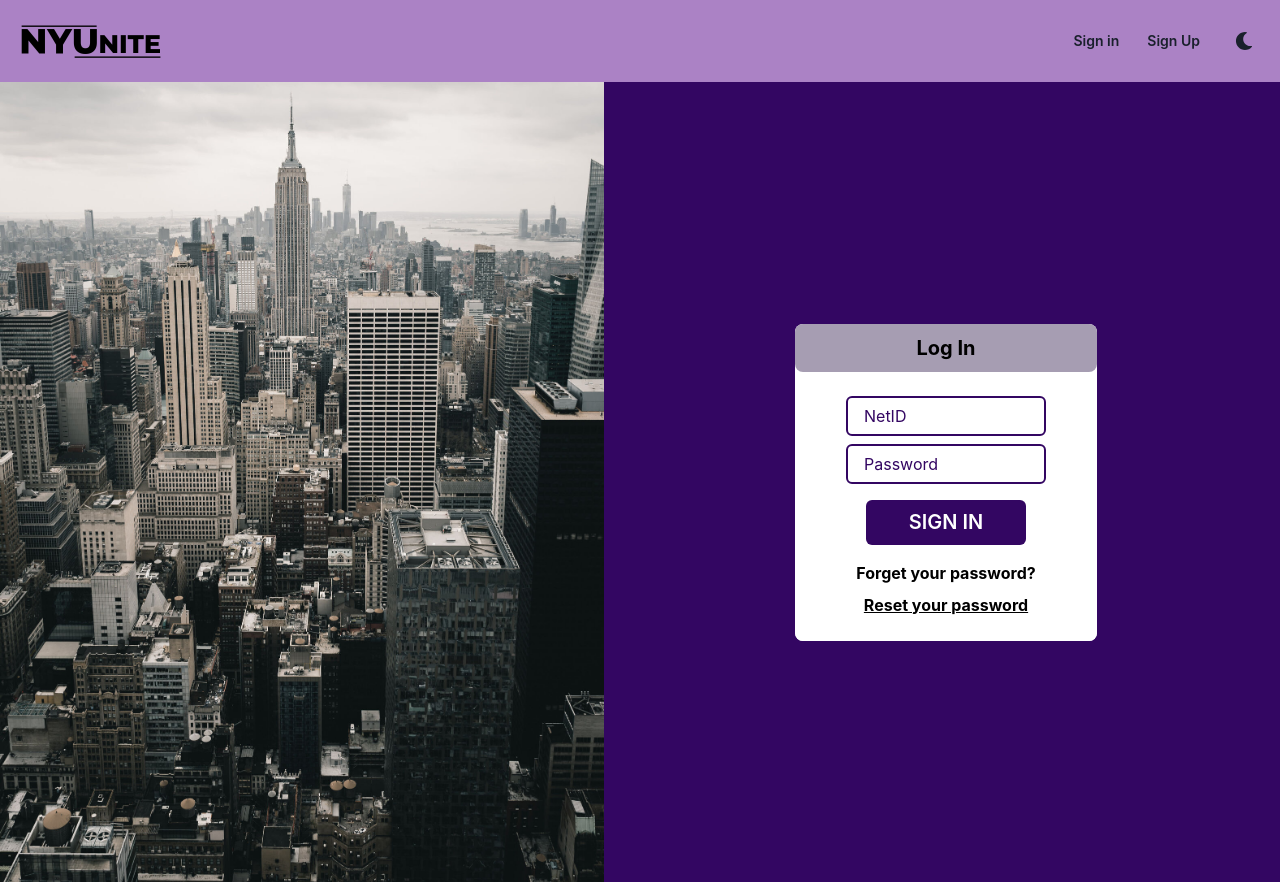
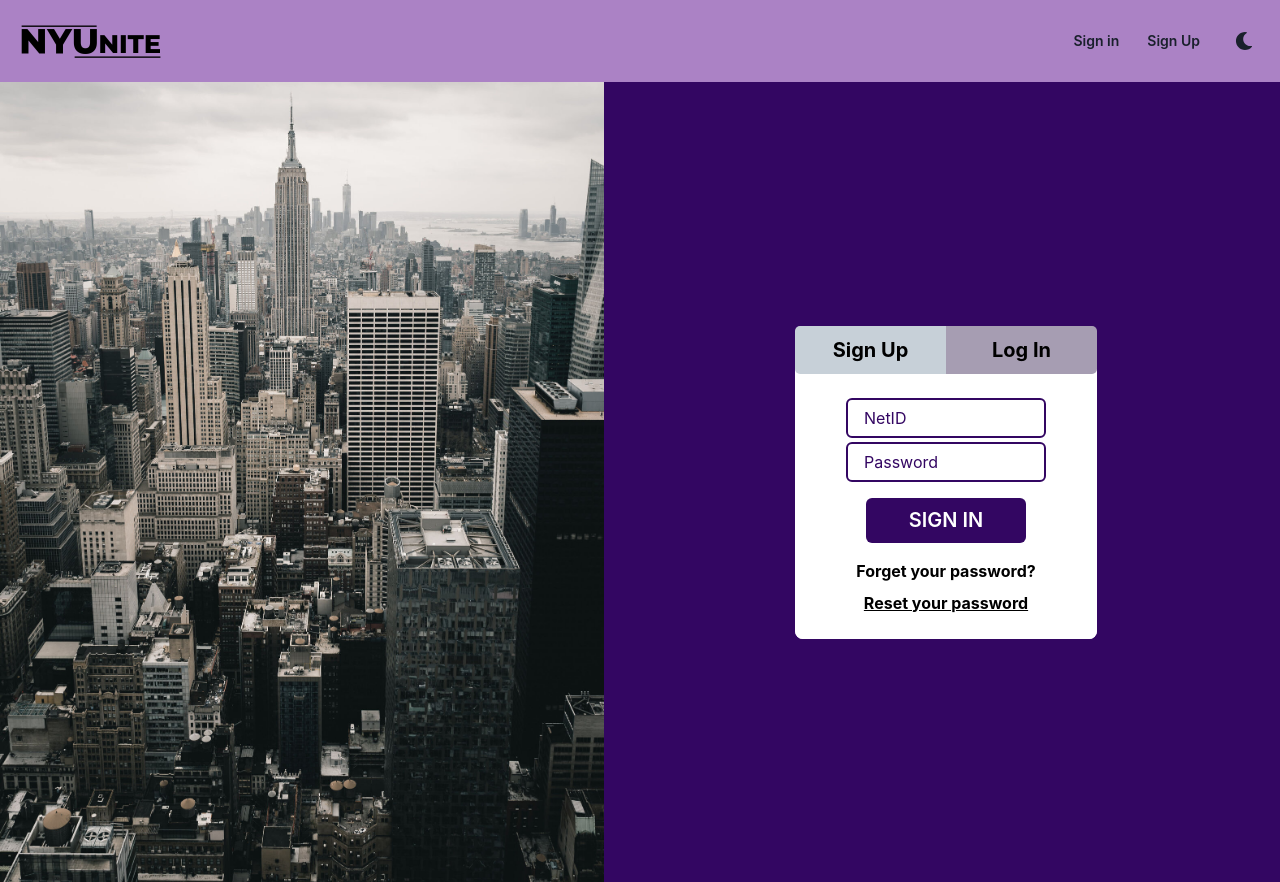
Before and after one commit to gcivil-nyu-org/S2022-Team-2-repo, a React (Create React App) app in the folder frontend/: page /login in a window 1280 px wide. Built offline with nearby package versions, Linux system fonts and the light colour scheme.

Commit message:
login UI and minor Navbar update

```diff
--- a/frontend/package.json
+++ b/frontend/package.json
@@ -15,7 +15,7 @@
     "react": "^17.0.2",
     "react-dom": "^17.0.2",
     "react-icons": "^3.11.0",
-    "react-router-dom": "^6.2.2",
+    "react-router-dom": "^5.3.0",
     "react-scripts": "^5.0.0",
     "web-vitals": "^0.2.4"
   },
--- a/frontend/src/App.js
+++ b/frontend/src/App.js
@@ -1,6 +1,6 @@
 import React from 'react';
 import { ChakraProvider, theme, Flex } from '@chakra-ui/react';
-import { BrowserRouter as Router } from 'react-router-dom';
+import { BrowserRouter as Router, Route, Switch } from 'react-router-dom';
 import NavBarApp from './components/layout/NavBarApp';
 import HomePage from './views/app/HomePage';
 import Authenticate from './views/authentication/Authenticate';
@@ -8,14 +8,28 @@ import Authenticate from './views/authentication/Authenticate';
 function App() {
   return (
     <ChakraProvider theme={theme}>
-      <div className="App">
         <Router>
-          <NavBarApp />
+          <div className="App">
+            <Switch>
 
-          <Authenticate />
+              <Route exact path="/">
+                <NavBarApp />
+                <HomePage />
+              </Route>
 
+              <Route path="/login">
+                <NavBarApp />
+                <Authenticate />
+              </Route>
+
+              <Route path="/signup">
+
+              </Route>
+
+
+            </Switch>
+          </div>
         </Router>
-      </div>
     </ChakraProvider>
   );
 }
--- a/frontend/src/components/layout/NavBarApp.js
+++ b/frontend/src/components/layout/NavBarApp.js
@@ -34,12 +34,12 @@ export default function WfWf() {
           <Spacer />
           <Box display="flex" alignItems="center">
             <HStack spacing={1}>
-            <Link display="flex" alignItems="center" href="/signup">
+            <Link display="flex" alignItems="center" href="/login">
               <Button colorScheme="brand" variant="ghost" size="sm">
                 Sign in
               </Button>
               </Link>
-              <Link display="flex" alignItems="center" href="/login">
+              <Link display="flex" alignItems="center" href="/signup">
               <Button colorScheme="brand" variant="ghost" size="sm">
                 Sign Up
               </Button>
--- a/frontend/src/views/authentication/Authenticate.js
+++ b/frontend/src/views/authentication/Authenticate.js
@@ -1,9 +1,19 @@
 import {
   Button,  Flex,  FormControl, Heading, Input, Link,  Stack,  Image, Text, Box,
 } from '@chakra-ui/react';
+import { useHistory } from "react-router-dom/cjs/react-router-dom.min";
+
 import loginPhoto from '../../assets/images/login_photo.jpg';
 
 export default function LogInPage() {
+  const history=useHistory();
+  const handleClickSignUp = () => {
+    history.push('/signup');
+  }
+  const handleClickLogIn = () => {
+    history.push('/login');
+  }
+
   return (
 
     <Stack minH={'100vh'} direction={{ base: 'column', md: 'row' }}  bgColor={'#330662'}>
@@ -20,22 +30,23 @@ export default function LogInPage() {
       <Flex p={8} flex={1} align={'center'} justify={'center'} >
         <Box bg='white' w='50%' p={0} align={'center'} borderRadius='lg'>
 
-          <Stack color={'black'} >
-            <Box bg='#a69db2' borderRadius='lg' p={3}>
+          <Flex color={'black'} >
+            <Box as='button' bg='#c7d0d8' borderRadius='5px 0 0px 5px' p={3} onClick={handleClickSignUp} w={'50%'}_hover={{ bg:'#D6BCFA'}}>
+              <Heading fontSize={'xl'}>Sign Up</Heading>
+            </Box>
+            <Box as='button' bg='#a69db2' borderRadius='0px 5px 5px 0px' p={3} onClick={handleClickLogIn} w={'50%'}_hover={{ bg:'#D6BCFA'}}>
               <Heading fontSize={'xl'}>Log In</Heading>
             </Box>
-          </Stack>
+          </Flex>
 
           <Stack spacing={4} w={'full'} maxW={'md'} color={'black'} bg='white' p={6} borderRadius='lg'>
 
-
             <Stack align={'center'}>
-            <FormControl id="netId" borderColor={'#330662'} maxW='200px'>
-              <Input type="text"  placeholder='NetID' color={'#330662'} _placeholder={{ color: '#330662' }} borderWidth={'2px'} />
-            </FormControl>
-            <FormControl id="password" borderColor={'#330662'} maxW='200px'>
-              <Input type="password" placeholder='Password' color={'#330662'} _placeholder={{ color: '#330662' }} borderWidth={'2px'}/>
-            </FormControl>
+              <FormControl >
+                <Input mb={1} id="netId" borderColor={'#330662'} maxW='200px' type="text"  placeholder='NetID' color={'#330662'} _placeholder={{ color: '#330662' }} borderWidth={'2px'} />
+                <br />
+                <Input  id="password" borderColor={'#330662'} maxW='200px' type="password" placeholder='Password' color={'#330662'} _placeholder={{ color: '#330662' }} borderWidth={'2px'}/>
+              </FormControl>
             </Stack>
 
             <Stack spacing={6} align={'center'}>
```
Also changed, not shown: 1 other file (tests, documents, lock files or other folders).
